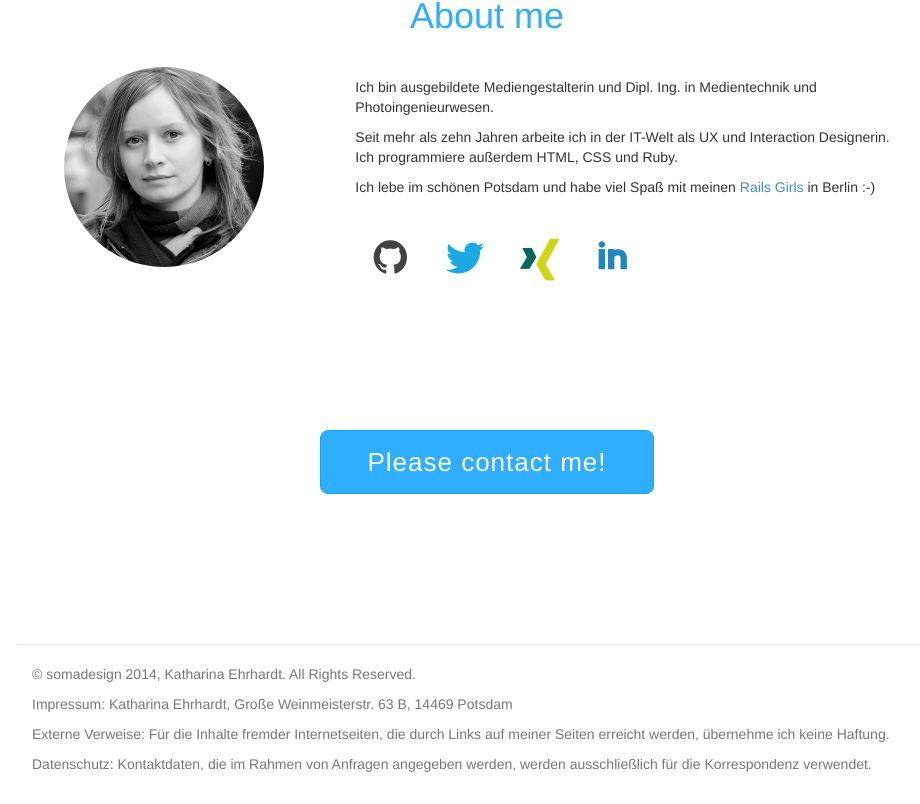
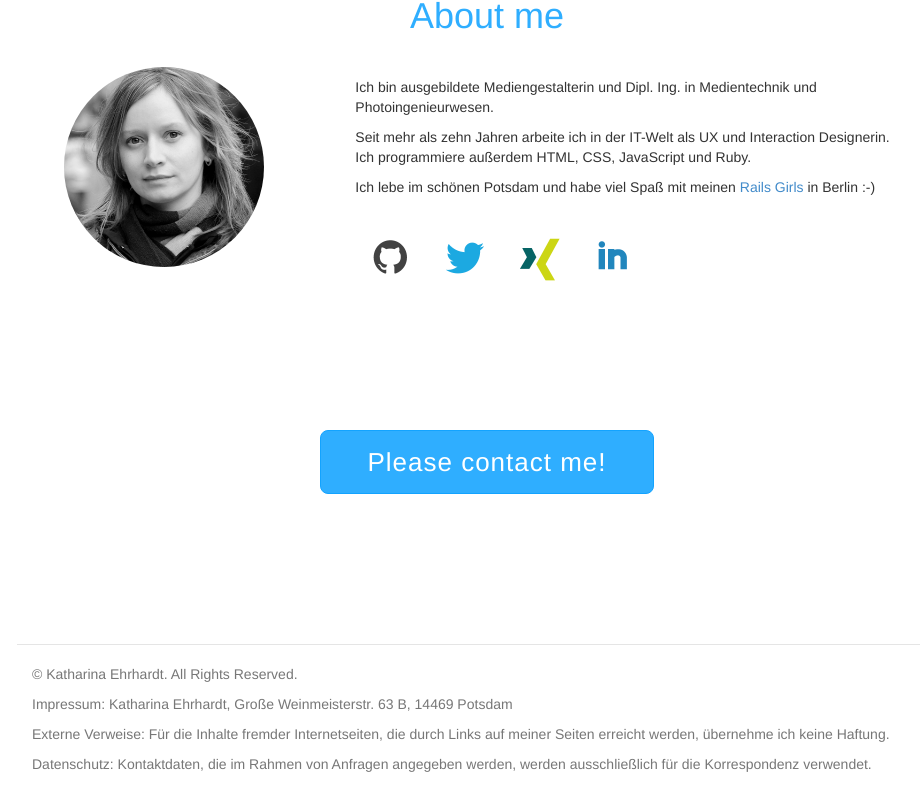
Before and after one commit to somamo/somamo.github.io, a website: page index.html in a window 1280 px wide. Shown: the part 1415-2219 px from the top of the page, without its empty margins (153-1073 px from the left). Drawn offline with nearby package versions, Linux system fonts and the light colour scheme.

Commit message:
update text

```diff
--- a/index.html
+++ b/index.html
@@ -78,7 +78,7 @@
   </div>
   <div class="col-md-8">
     <p class="aboutme">Ich bin ausgebildete Mediengestalterin und Dipl. Ing. in Medientechnik und Photoingenieurwesen.</p>
-    <p>Seit mehr als zehn Jahren arbeite ich in der IT-Welt als UX und Interaction Designerin. <br>Ich programmiere außerdem HTML, CSS und Ruby.</p>
+    <p>Seit mehr als zehn Jahren arbeite ich in der IT-Welt als UX und Interaction Designerin. <br>Ich programmiere außerdem HTML, CSS, JavaScript und Ruby.</p>
     <p>Ich lebe im schönen Potsdam und habe viel Spaß mit meinen <a href="http://railsgirlsberlin.de/">Rails Girls</a> in Berlin :-)</p>
     <a class="img-roundet btn btn-default btn_social" href="https://github.com/somamo"><img class="social-icon" src="/assets/img/github.png" alt="github-logo"></a>
     <a class="img-roundet btn btn-default btn_social" href="https://twitter.com/somamo"><img class="social-icon" src="/assets/img/twitter.png" alt="twitter-logo"></a>
@@ -95,7 +95,7 @@
 
 
       <div class="footer">
-        <p>&copy; somadesign 2014, Katharina Ehrhardt. All Rights Reserved.</p>
+        <p>&copy; Katharina Ehrhardt. All Rights Reserved.</p>
         <p>Impressum: Katharina Ehrhardt, Große Weinmeisterstr. 63 B, 14469 Potsdam</p>
         <p>Externe Verweise: Für die Inhalte fremder Internetseiten, die durch Links auf meiner Seiten erreicht werden, übernehme ich keine Haftung. </p>
         <p>Datenschutz: Kontaktdaten, die im Rahmen von Anfragen angegeben werden, werden ausschließlich für die Korrespondenz verwendet.</p>
```
